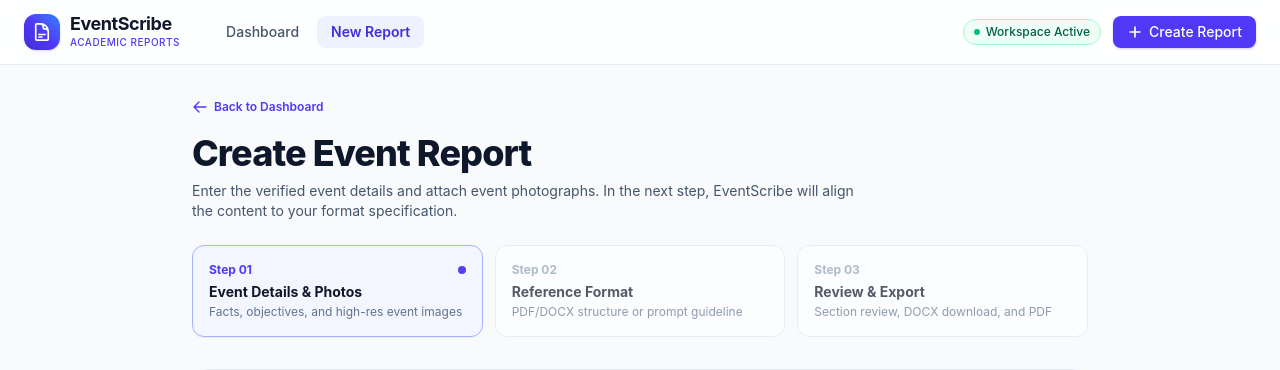
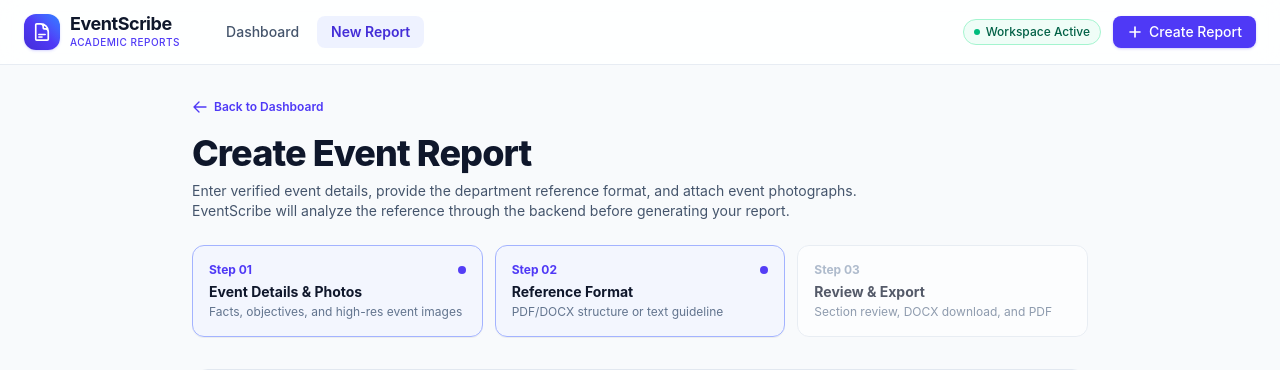
Before and after one commit to Niskrx/EventScribe, a Next.js app in the folder frontend/: page /reports/new in a window 1280 px wide. Shown: the top 370 px of the page. Built offline with nearby package versions, Linux system fonts and the light colour scheme; no server answers.

Commit message:
Clarify backend report workflow steps

```diff
--- a/frontend/app/reports/new/page.tsx
+++ b/frontend/app/reports/new/page.tsx
@@ -20,7 +20,7 @@ export default function NewReportPage() {
             Create Event Report
           </h1>
           <p className="mt-2 text-sm text-slate-600 max-w-2xl">
-            Enter the verified event details and attach event photographs. In the next step, EventScribe will align the content to your format specification.
+            Enter verified event details, provide the department reference format, and attach event photographs. EventScribe will analyze the reference through the backend before generating your report.
           </p>
         </div>
 
@@ -36,8 +36,8 @@ export default function NewReportPage() {
             {
               step: "02",
               title: "Reference Format",
-              description: "PDF/DOCX structure or prompt guideline",
-              active: false,
+              description: "PDF/DOCX structure or text guideline",
+              active: true,
             },
             {
               step: "03",
```
